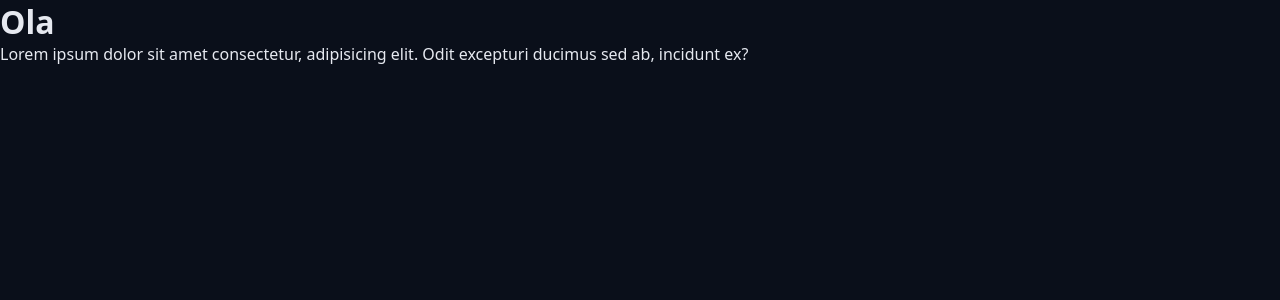
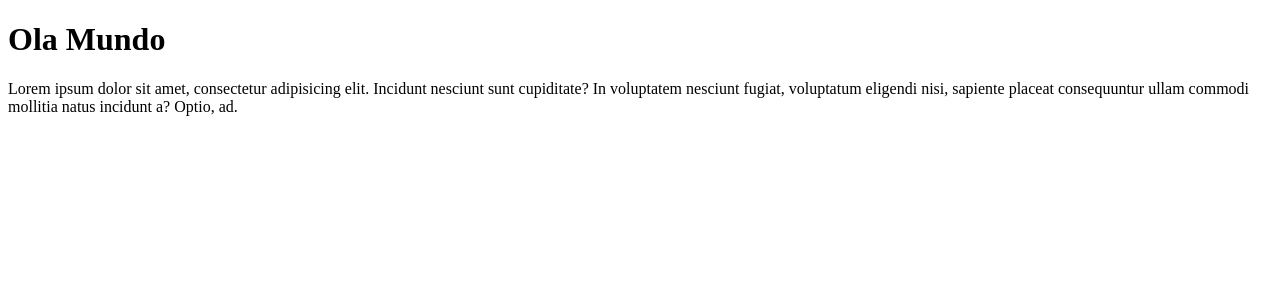
Before and after one commit to diegopaivaa15-maker/Cronos-Pomodoro, a React (Vite) app: page / in a window 1280 px wide. Shown: the top 300 px of the page. Built offline with nearby package versions, Linux system fonts and the light colour scheme.

Commit message:
Criando Componentes

```diff
--- a/package.json
+++ b/package.json
@@ -10,6 +10,7 @@
     "preview": "vite preview"
   },
   "dependencies": {
+    "lucide-react": "^0.542.0",
     "react": "^19.1.1",
     "react-dom": "^19.1.1"
   },
--- a/src/App.tsx
+++ b/src/App.tsx
@@ -1,12 +1,11 @@
-import "./styles/theme.css";
-import "./styles/Global.css";
+export function App(){
 
-export function App(){
-    return (
-        <>
-        <h1>Ola</h1>
-        <p>Lorem ipsum dolor sit amet consectetur, adipisicing elit. Odit excepturi ducimus sed ab, incidunt ex?</p>
-
-        </>
-    );
+     return (
+     <div>
+      <h1>Ola Mundo</h1>
+    <p>
+      Lorem ipsum dolor sit amet, consectetur adipisicing elit. Incidunt nesciunt sunt cupiditate? In voluptatem nesciunt fugiat, voluptatum eligendi nisi, sapiente placeat consequuntur ullam commodi mollitia natus incidunt a? Optio, ad.
+    </p>
+     </div>
+     );
 }
--- /dev/null
+++ b/src/componentes/Heading.Module.css
@@ -0,0 +1,3 @@
+.heading{
+    background: brown;
+}
--- a/src/main.tsx
+++ b/src/main.tsx
@@ -1,9 +1,11 @@
 import { StrictMode } from 'react'
 import { createRoot } from 'react-dom/client'
 
-import { App} from "./app";
+import { App } from "./app"
+
+
 createRoot(document.getElementById('root')!).render(
   <StrictMode>
-    <App/>
+  <App/>
   </StrictMode>,
 )
```
Also changed, not shown: src/componentes/Heading.tsx (added), 1 other file (tests, documents, lock files or other folders).
